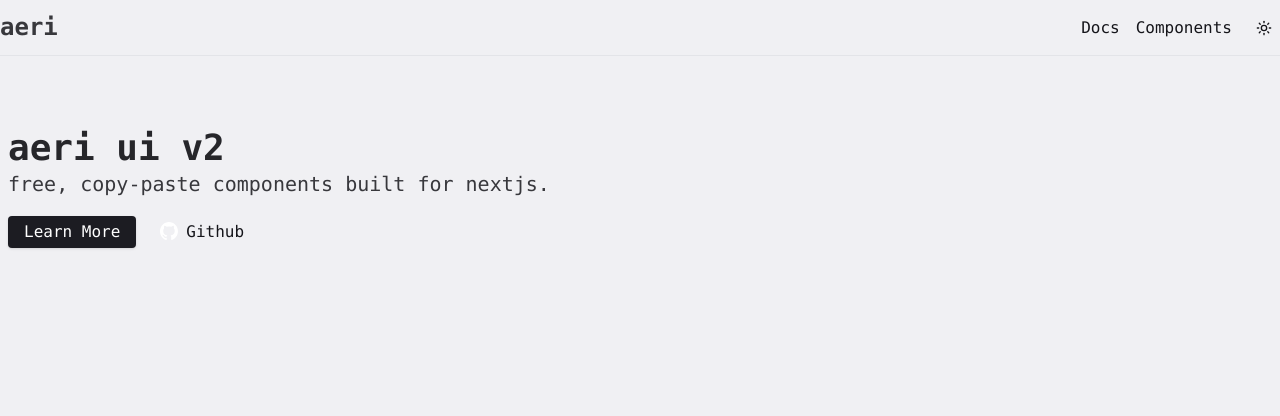
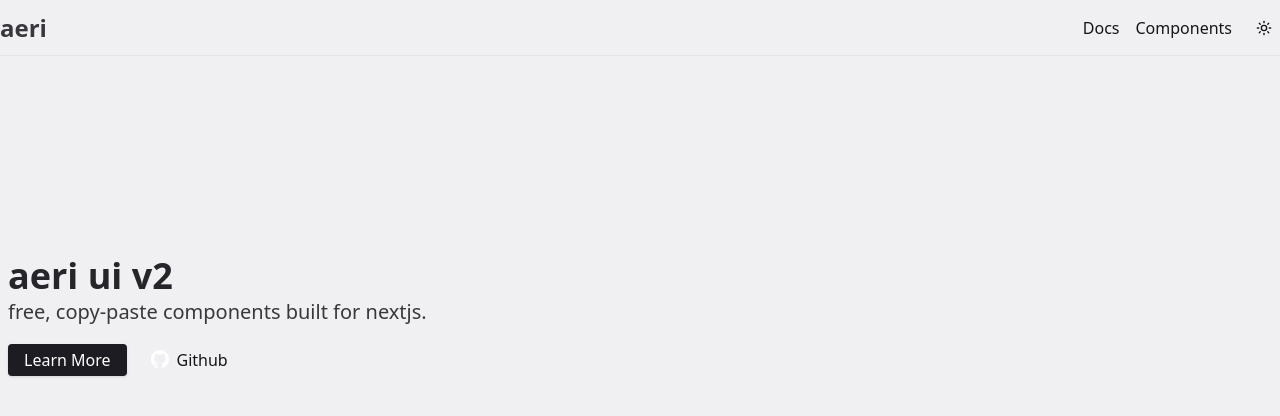
Before and after one commit to domody/aeriuiv2, a Next.js app: page / in a window 1280 px wide. Shown: the top 416 px of the page. Built offline with nearby package versions, Linux system fonts and the light colour scheme.

Commit message:
Home page updates

```diff
--- a/src/app/(pages)/docs/layout.tsx
+++ b/src/app/(pages)/docs/layout.tsx
@@ -7,7 +7,7 @@ export default function DocsLayout({
   children: React.ReactNode;
 }) {
   return (
-    <main className="flex min-h-screen flex-col font-mono">
+    <main className="flex min-h-screen flex-col">
       <div className="container mx-auto flex h-full pt-14">
         <div className="relative w-48 shrink-0">
           <Sidebar />
--- a/src/app/(pages)/layout.tsx
+++ b/src/app/(pages)/layout.tsx
@@ -27,7 +27,7 @@ export default function RootLayout({
   return (
     <html lang="en" className="">
       <body
-        className={`${geistSans.variable} ${geistMono.variable} bg-background text-foreground stroke-foreground`}
+        className={`${geistSans.variable} ${geistMono.variable} antialiased bg-background text-foreground stroke-foreground`}
       >
         <Navbar />
         {children}
--- a/src/app/(pages)/page.tsx
+++ b/src/app/(pages)/page.tsx
@@ -5,8 +5,11 @@ import GithubLogoWhite from "@/app/assets/brand/github/github-mark-white.svg";
 
 export default function Home() {
   return (
-    <main className="min-h-screen pt-32">
-      <div className="container mx-auto flex h-full flex-col items-start justify-start px-2 font-mono">
+    <main className="min-h-screen">
+      <div className="absolute top-0 left-0 -z-10 h-screen w-screen">
+        <div className="h-full w-full bg-[image:radial-gradient(var(--pattern-fg)_1px,_transparent_0)] bg-[size:20px_20px]" />
+      </div>
+      <div className="container mx-auto flex h-full min-h-screen flex-col items-start justify-start px-2 pt-64">
         <h1>aeri ui v2</h1>
         <h3>free, copy-paste components built for nextjs.</h3>
         <div className="mt-4 flex gap-2">
@@ -31,6 +34,7 @@ export default function Home() {
           </Button>
         </div>
       </div>
+      {/* <div className="from-secondary/45 to-75% to-background min-h-screen bg-gradient-to-b"></div> */}
     </main>
   );
 }
--- a/src/app/components/docs/navigation/Navbar.tsx
+++ b/src/app/components/docs/navigation/Navbar.tsx
@@ -17,7 +17,7 @@ import { Sun, Moon, Monitor } from "lucide-react";
 export function Navbar() {
   return (
     <div className="bg-background border-secondary fixed top-0 left-0 z-50 h-14 w-full border-b">
-      <div className="container mx-auto flex h-14 items-center justify-between font-mono">
+      <div className="container mx-auto flex h-14 items-center justify-between">
         <h2>
           <Link href={`/`}>aeri</Link>
         </h2>
--- a/src/app/styles/globals.css
+++ b/src/app/styles/globals.css
@@ -24,6 +24,8 @@
   --border: #c7c8cf; /* Soft cool gray */
   --input: #b6b8c1; /* Muted cool gray */
   --ring: #5a5f73; /* Darker cool gray-blue */
+
+  --pattern-fg: color-mix(in oklab, var(--color-white) 10%, transparent);
 }
 
 /* Dark mode */
```
